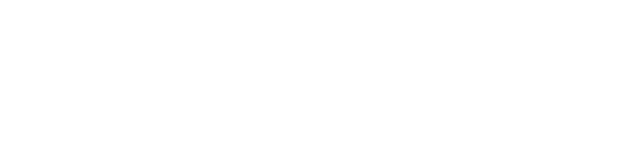
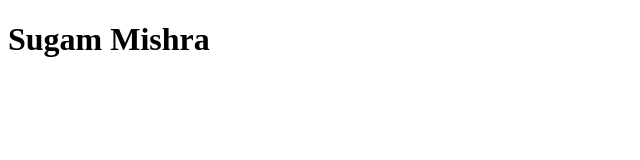
Before and after one commit to SugamM123/CSCE_331_Mishra, a plain HTML site: page about.html in a window 1280 px wide. Shown: the whole page, without its empty margins (0-640 px from the left). Drawn offline with Linux system fonts and the light colour scheme.

Commit message:
added to trial

```diff
--- a/about.html
+++ b/about.html
@@ -6,6 +6,6 @@
     <title>Document</title>
 </head>
 <body>
-
+    <h1>Sugam Mishra</h1>
 </body>
 </html>
```
